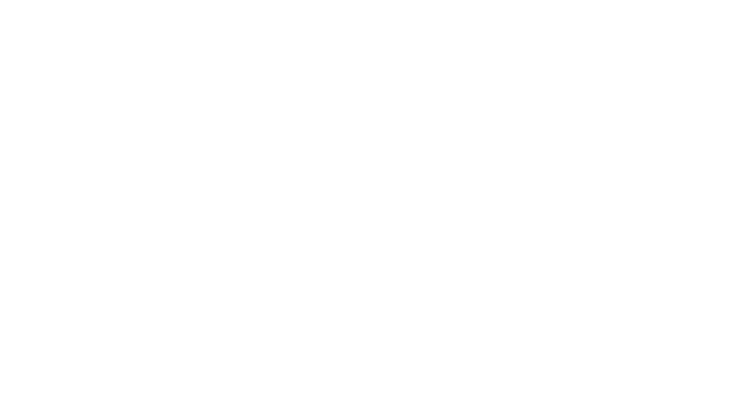
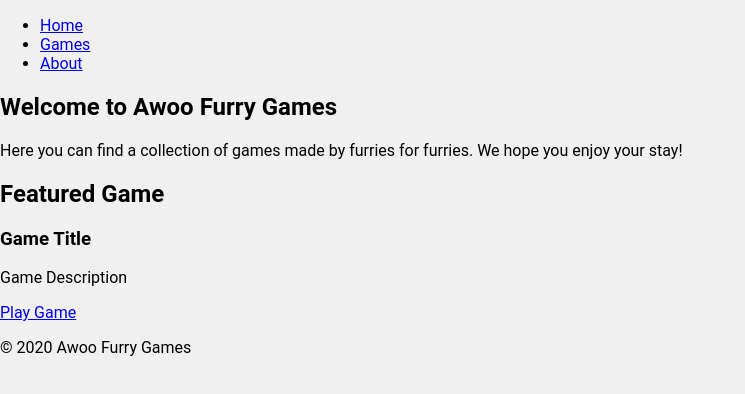
Before and after one commit to Darkyapper/awoo-games-web, a plain HTML site: page index.html in a window 1280 px wide. Shown: the whole page, without its empty margins (0-745 px from the left). Drawn offline with Linux system fonts and the light colour scheme.

Commit message:
Add a simple structure and adding styles

```diff
--- a/index.html
+++ b/index.html
@@ -4,8 +4,35 @@
     <meta charset="UTF-8">
     <meta name="viewport" content="width=device-width, initial-scale=1.0">
     <title>Awoo Furry Games | Home</title>
+    <link rel="stylesheet" href="styles/index-style.css">
 </head>
 <body>
+    <header>
+        <nav>
+            <ul>
+                <li><a href="index.html">Home</a></li>
+                <li><a href="games.html">Games</a></li>
+                <li><a href="about.html">About</a></li>
+            </ul>
+        </nav>
+    </header>
+    <main>
+        <section>
+            <h1>Welcome to Awoo Furry Games</h1>
+            <p>Here you can find a collection of games made by furries for furries. We hope you enjoy your stay!</p>
+        </section>
+        <section>
+            <h2>Featured Game</h2>
+            <article>
+                <h3>Game Title</h3>
+                <p>Game Description</p>
+                <a href="game.html">Play Game</a>
+            </article>
+        </section>
+    </main>
+    <footer>
+        <p>&copy; 2020 Awoo Furry Games</p>
+    </footer>
 
 </body>
 </html>
--- /dev/null
+++ b/styles/index-style.css
@@ -0,0 +1,7 @@
+@import url('https://fonts.googleapis.com/css2?family=Nerko+One&family=Open+Sans:ital,wght@0,300..800;1,300..800&display=swap');
+html body{
+    margin: 0;
+    padding: 0;
+    font-family: 'Roboto', sans-serif;
+    background-color: #f0f0f0;
+}
```
